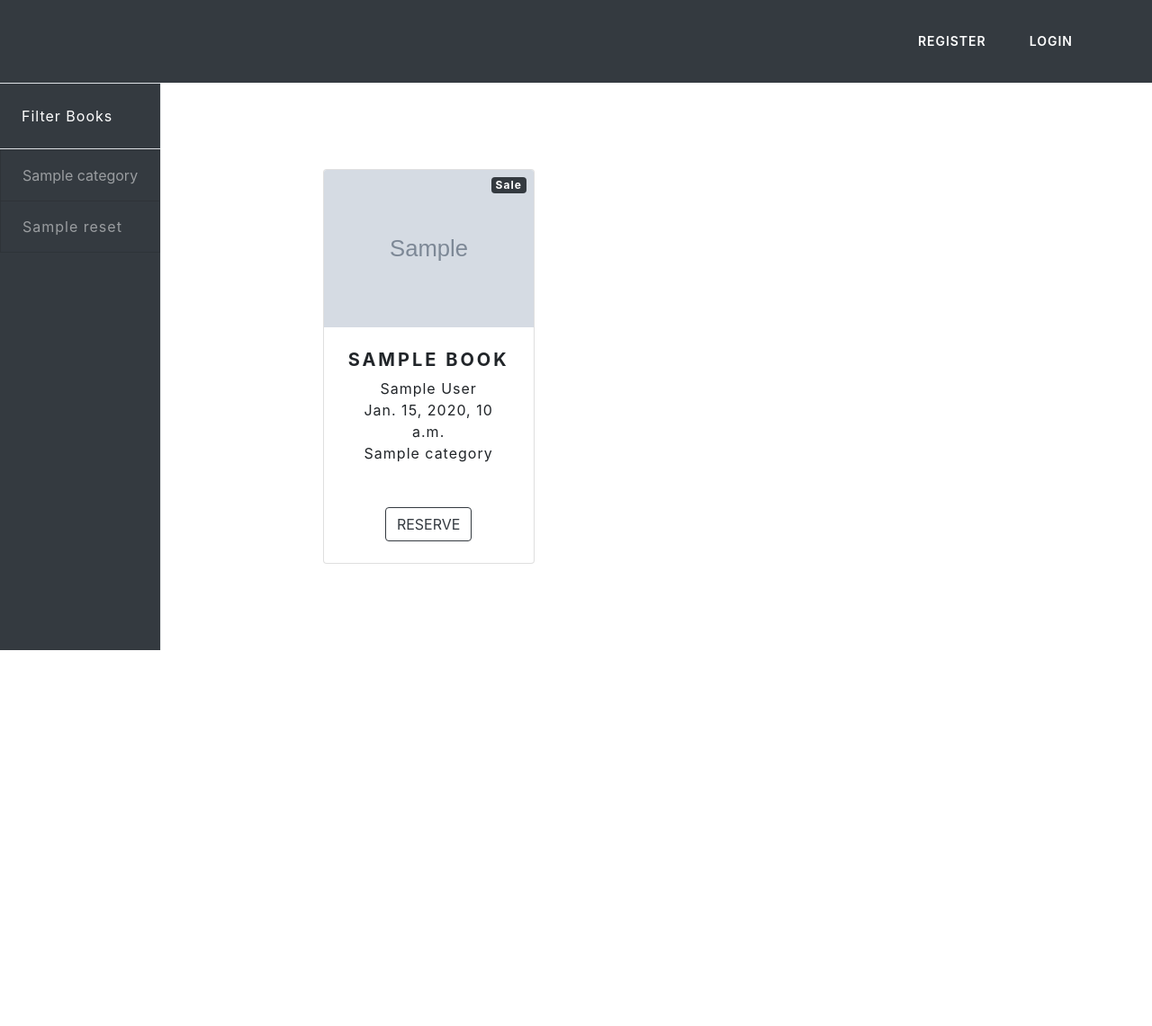
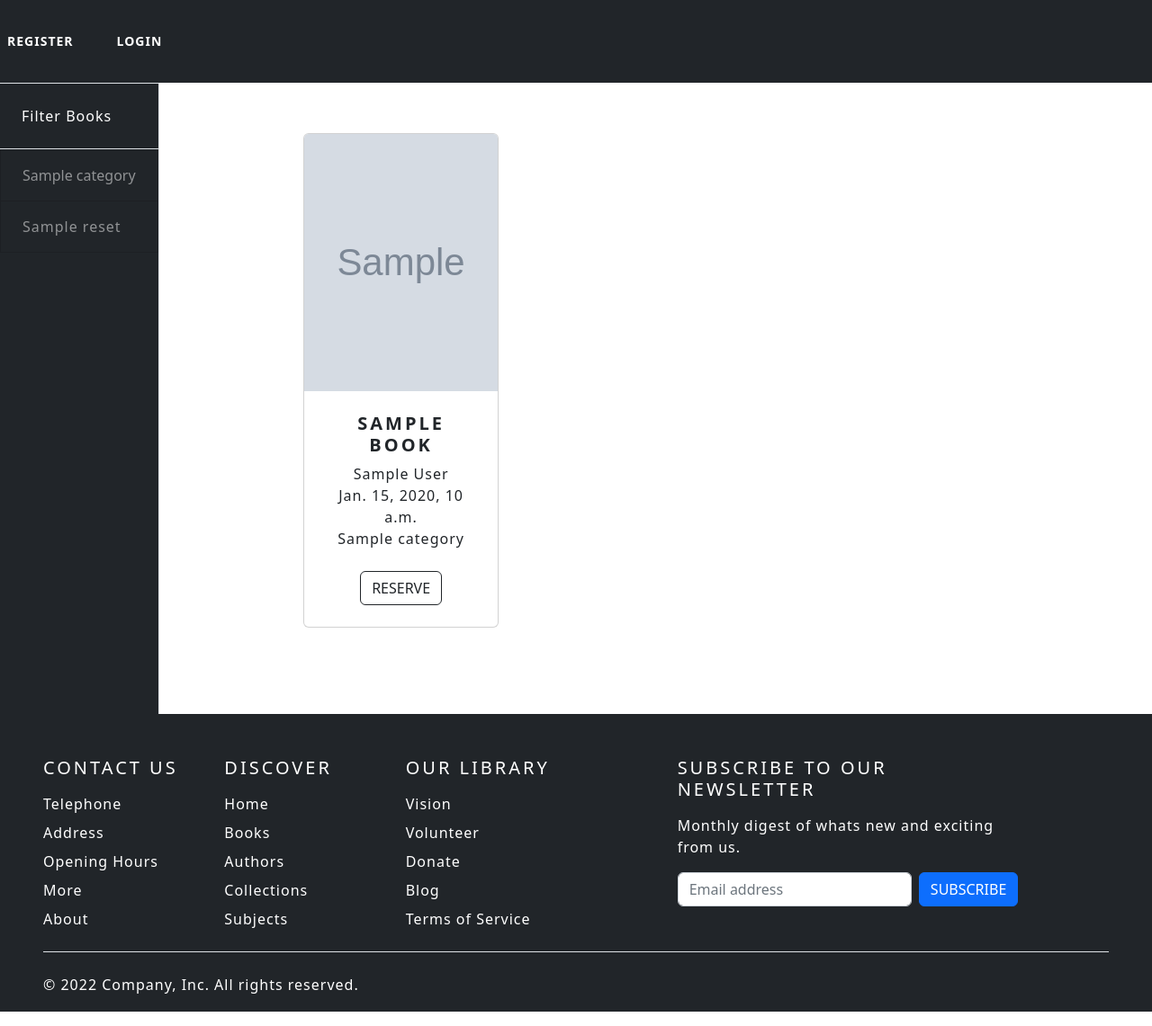
Before and after one commit to Ravishka2000/Library-Management-System, a Django app: template templates/dashboard/allbooks.html in a window 1280 px wide. Shown: the whole page at 90% size. Before the commit the page ends 723 px from the top, so only its background shows below. Run offline with Django 3.2, Linux system fonts and the light colour scheme; the template is opened without the code that fills it: most values are stand-ins (such as "Sample title", 1, 10 or a date in 2020); grey boxes marked "Sample" are stand-in pictures; some libraries are stand-ins or nearby versions.

Commit message:
Fix allbooks.html errors

```diff
--- a/templates/dashboard/allbooks.html
+++ b/templates/dashboard/allbooks.html
@@ -27,15 +27,12 @@
         </div>
     </div>
     <section class="py-5">
-        <div class="container px-4 px-lg-5 mt-5">
+        <div class="container px-4 px-lg-5 mt-2">
             <div class="row gx-4 gx-lg-5 row-cols-2 row-cols-md-3 row-cols-xl-4 justify-content-center">
             {% for book in books %}
-                <div class="col mb-5" style="min-width: 265px">
+                <div class="col mb-5" style="min-width: 265px; max-height: 550px">
                     <div class="card h-100">
-                        <div class="badge bg-dark text-white position-absolute" style="top: 0.5rem; right: 0.5rem">
-                            Sale
-                        </div>
-                        <img class="card-img-top " src="{{ book.image.url }}" alt="..." />
+                        <img class="card-img-top" style="height: 330px" src="{{ book.image.url }}" alt="..." />
                         <div class="card-body p-4">
                             <div class="text-center">
                                 <h5 class="fw-bolder">{{ book.bookName }}</h5>
@@ -62,4 +59,8 @@
         </div>
     </section>
 </div>
+
+<div class="bg-dark" style="color: white">
+    {% include 'partials/footer.html' %}
+</div>
 {% endblock %}
--- a/templates/dashboard/reservebooks.html
+++ b/templates/dashboard/reservebooks.html
@@ -51,4 +51,8 @@
         </table>
     </div>
 
+    <div class="bg-dark" style="color: white">
+        {% include 'partials/footer.html' %}
+    </div>
+
 {% endblock %}
--- a/templates/partials/base.html
+++ b/templates/partials/base.html
@@ -10,7 +10,7 @@
     <title>{% block title %} {% endblock %}</title>
 
     <link rel="stylesheet" href="{% static '/css/bootstrap.min.css' %}">
-    <link rel="stylesheet" href="https://cdn.jsdelivr.net/npm/bootstrap@4.6.2/dist/css/bootstrap.min.css">
+    <link href="https://cdn.jsdelivr.net/npm/bootstrap@5.2.0/dist/css/bootstrap.min.css" rel="stylesheet">
     <link rel="stylesheet" href="https://cdn.jsdelivr.net/npm/bootstrap-icons@1.9.1/font/bootstrap-icons.css">
 </head>
 <body>
--- /dev/null
+++ b/templates/partials/footer.html
@@ -0,0 +1,57 @@
+<footer class="pt-5 mx-5 ">
+    <div class="row">
+      <div class="col-2">
+        <h5 class="pb-2 text-white">Contact Us</h5>
+        <ul class="nav flex-column">
+          <li class="nav-item mb-2"><a href="#" class="nav-link p-0 text-white">Telephone</a></li>
+          <li class="nav-item mb-2"><a href="#" class="nav-link p-0 text-white">Address</a></li>
+          <li class="nav-item mb-2"><a href="#" class="nav-link p-0 text-white">Opening Hours</a></li>
+          <li class="nav-item mb-2"><a href="#" class="nav-link p-0 text-white">More</a></li>
+          <li class="nav-item mb-2"><a href="#" class="nav-link p-0 text-white">About</a></li>
+        </ul>
+      </div>
+
+      <div class="col-2">
+        <h5 class="pb-2 text-white">Discover</h5>
+        <ul class="nav flex-column">
+          <li class="nav-item mb-2"><a href="#" class="nav-link p-0 text-white">Home</a></li>
+          <li class="nav-item mb-2"><a href="#" class="nav-link p-0 text-white">Books</a></li>
+          <li class="nav-item mb-2"><a href="#" class="nav-link p-0 text-white">Authors</a></li>
+          <li class="nav-item mb-2"><a href="#" class="nav-link p-0 text-white">Collections</a></li>
+          <li class="nav-item mb-2"><a href="#" class="nav-link p-0 text-white">Subjects</a></li>
+        </ul>
+      </div>
+
+      <div class="col-2">
+        <h5 class="pb-2 text-white">Our Library</h5>
+        <ul class="nav flex-column">
+          <li class="nav-item mb-2"><a href="#" class="nav-link p-0 text-white">Vision</a></li>
+          <li class="nav-item mb-2"><a href="#" class="nav-link p-0 text-white">Volunteer</a></li>
+          <li class="nav-item mb-2"><a href="#" class="nav-link p-0 text-white">Donate</a></li>
+          <li class="nav-item mb-2"><a href="#" class="nav-link p-0 text-white">Blog</a></li>
+          <li class="nav-item mb-2"><a href="#" class="nav-link p-0 text-white">Terms of Service</a></li>
+        </ul>
+      </div>
+
+      <div class="col-4 offset-1">
+        <form>
+          <h5 class="pb-2 text-white">Subscribe to our newsletter</h5>
+          <p>Monthly digest of whats new and exciting from us.</p>
+          <div class="d-flex w-100 gap-2">
+            <label for="newsletter1" class="visually-hidden">Email address</label>
+            <input id="newsletter1" type="text" class="form-control" placeholder="Email address">
+            <button class="btn btn-primary" type="button">Subscribe</button>
+          </div>
+        </form>
+      </div>
+    </div>
+
+    <div class="d-flex justify-content-between pt-4 my-3 border-top">
+      <p>&copy; 2022 Company, Inc. All rights reserved.</p>
+      <ul class="list-unstyled d-flex">
+        <li class="ms-3"><a class="link-dark" href="#"><svg class="bi" width="24" height="24"><use xlink:href="#twitter"></use></svg></a></li>
+        <li class="ms-3"><a class="link-dark" href="#"><svg class="bi" width="24" height="24"><use xlink:href="#instagram"></use></svg></a></li>
+        <li class="ms-3"><a class="link-dark" href="#"><svg class="bi" width="24" height="24"><use xlink:href="#facebook"></use></svg></a></li>
+      </ul>
+    </div>
+</footer>
--- a/templates/partials/nav.html
+++ b/templates/partials/nav.html
@@ -33,7 +33,6 @@
                 <ul class="navbar-nav ml-auto">
                     <li class="nav-item active">
                         <a class="nav-link text-white" href="{% url 'user-profile' %}">{{ user.username }}
-                            <span class="sr-only">(current)</span>
                         </a>
                     </li>
                         <li class="nav-item">
@@ -43,8 +42,7 @@
     {% else %}
         <ul class="navbar-nav ml-auto">
             <li class="nav-item active">
-                <a class="nav-link text-white" href="{% url 'user-register' %}">Register<span
-                    class="sr-only">(current)</span></a>
+                <a class="nav-link text-white" href="{% url 'user-register' %}">Register</a>
             </li>
             <li class="nav-item">
                 <a class="nav-link text-white" href="{% url 'user-login' %}">Login</a>
--- a/templates/user/login.html
+++ b/templates/user/login.html
@@ -12,7 +12,7 @@
 
     <div class="container">
         <div class="row mt-5">
-            <div class="col-md-6 offset-md-3">
+            <div class="col-md-5 offset-md-3">
                 {% for message in messages %}
                     {% if message %}
                         <div class="alert alert-{{ message.tags }}">
@@ -28,6 +28,8 @@
 
                         {{ form|crispy }}
 
+                        <br>
+
                         <input type="submit" class="btn btn-success" value="Login">
                         <br><br>
                         <strong>
```
Also changed, not shown: templates/dashboard/studentindex.html (+1 -57 lines), media/books/Action_Thriller_Book_Cover_-_Made_with_PosterMyWall_XZkPW53.jpg (added), media/books/Non-fiction_Business_Kindle_Book_Cover_-_Made_with_PosterMyWall_LnHilJy.jpg (added).
